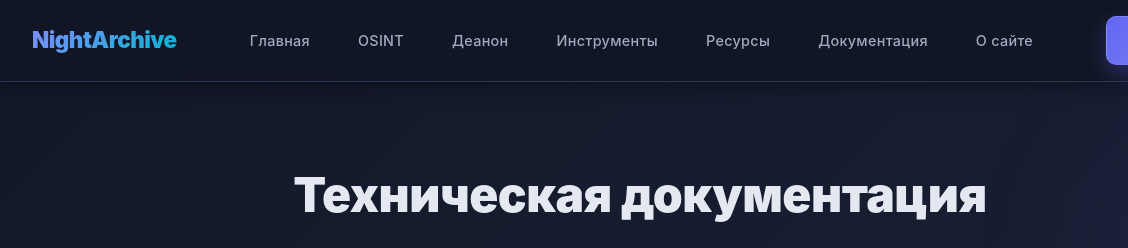
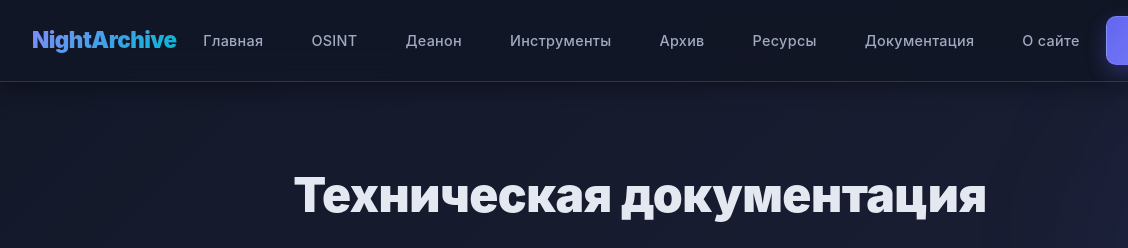
Before and after one commit to NightArchive/NightArchive.github.io, a plain HTML site: page docs.html in a window 1280 px wide. Shown: the top 248 px of the page, 0-1128 px from the left. Drawn offline with nearby package versions, Linux system fonts and the light colour scheme; no server answers.

Commit message:
Update docs.html

```diff
--- a/docs.html
+++ b/docs.html
@@ -19,6 +19,7 @@
                 <li><a href="osint.html">OSINT</a></li>
                 <li><a href="deanon.html">Деанон</a></li>
                 <li><a href="tools.html">Инструменты</a></li>
+                <li><a href="archive.html">Архив</a></li>
                 <li><a href="resources.html">Ресурсы</a></li>
                 <li><a href="docs.html" class="active">Документация</a></li>
                 <li><a href="about.html">О сайте</a></li>
```
